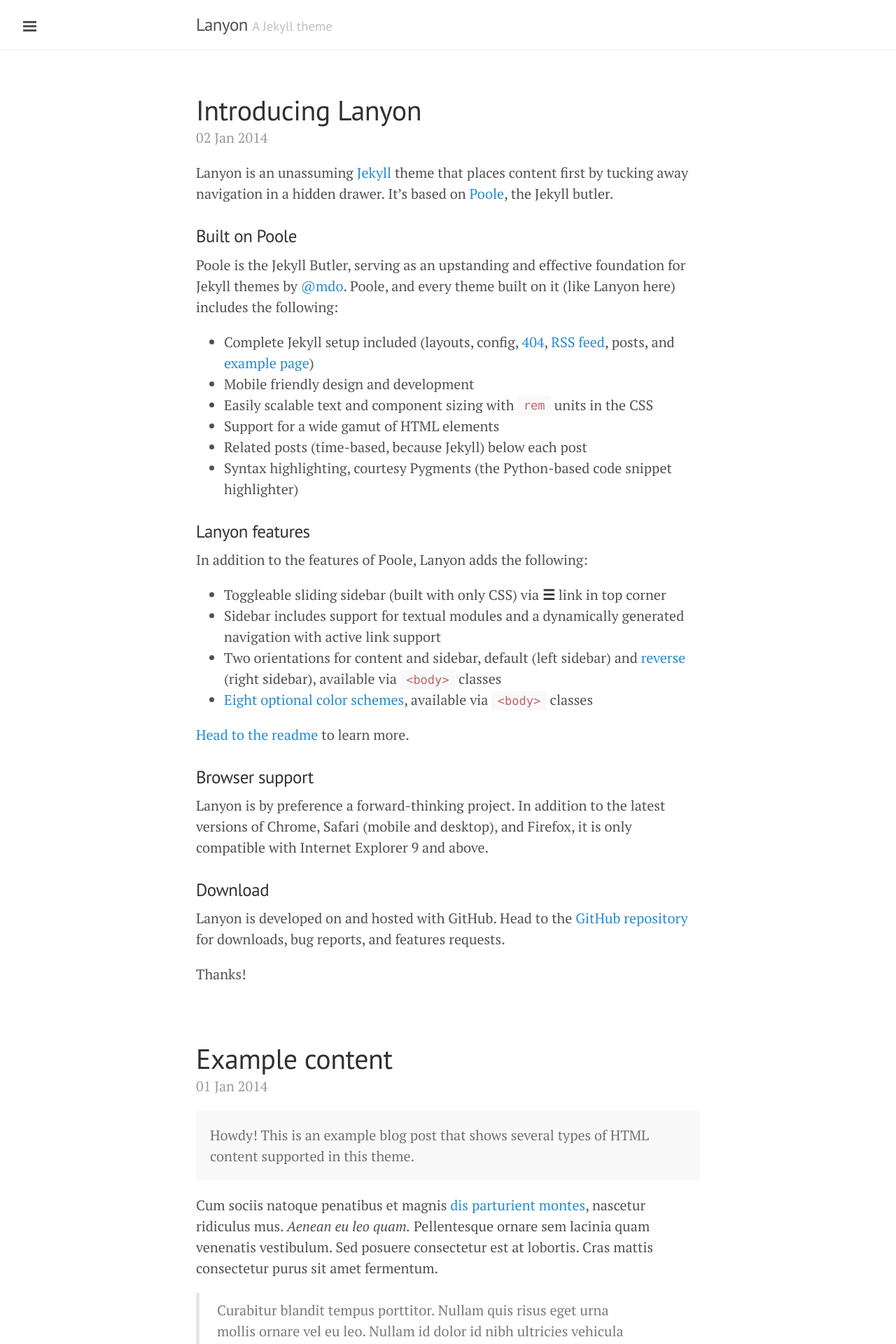
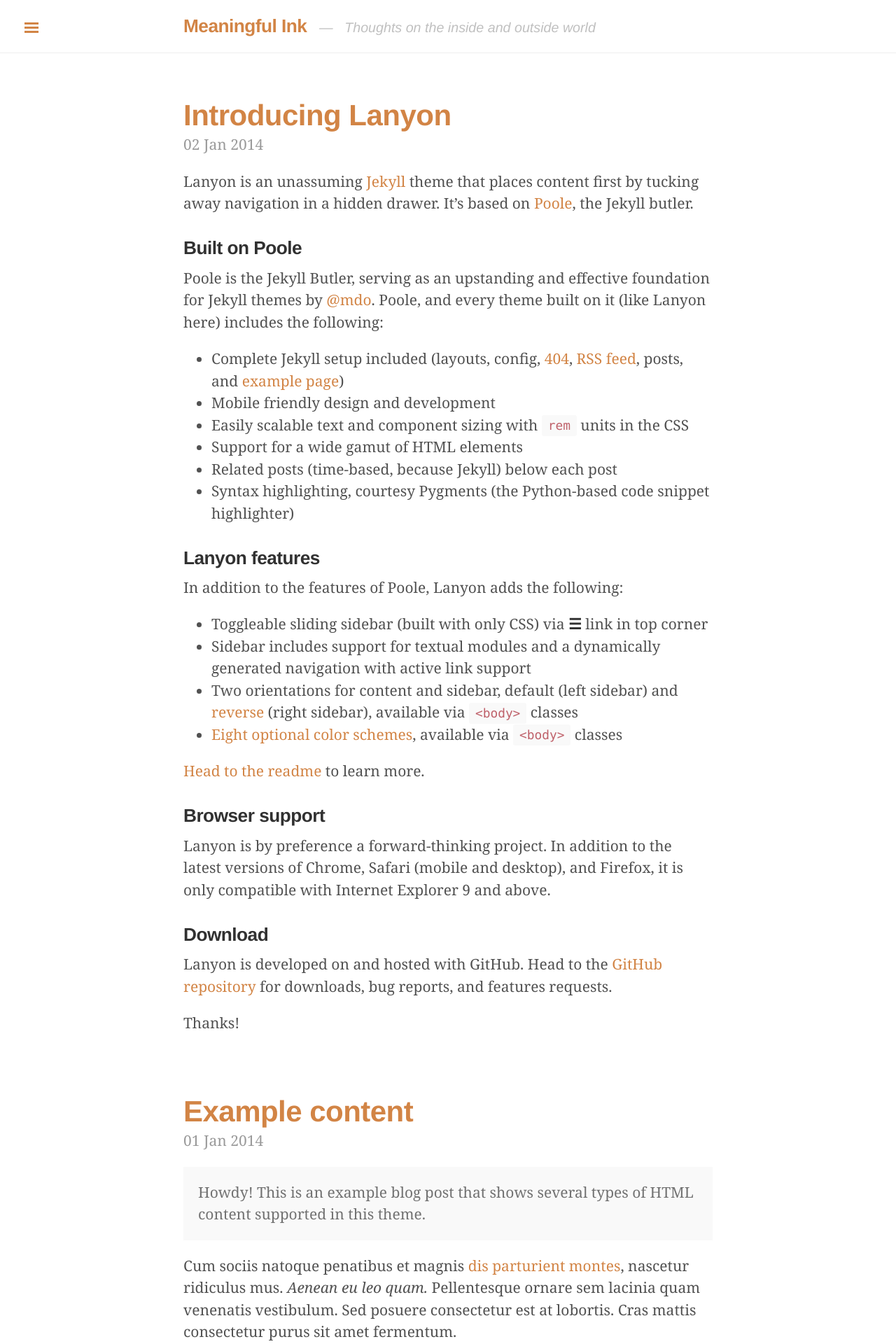
Before and after one commit to meaningfulink/meaningfulink.github.io, a Jekyll site: the page built from index.html, in a window 1280 px wide. Shown: the top 1920 px of the page at 70% size. Built offline with Jekyll 4.4.1, drawn with Linux system fonts in a browser that asks for light colours; some web fonts are replaced; Markdown is read by kramdown in place of the engine named in the settings; the list of posts is cut into pages by our own code.

Commit message:
Added some styles and content

```diff
--- a/_config.yml
+++ b/_config.yml
@@ -9,18 +9,18 @@ permalink:           pretty
 relative_permalinks: true
 
 # Setup
-title:               Lanyon
-tagline:             'A Jekyll theme'
-description:         'A reserved <a href="http://jekyllrb.com" target="_blank">Jekyll</a> theme that places the utmost gravity on content with a hidden drawer. Made by <a href="https://twitter.com/mdo" target="_blank">@mdo</a>.'
-url:                 http://lanyon.getpoole.com
+title:               Meaningful Ink
+tagline:             '&nbsp  — &nbsp Thoughts on the inside and outside world'
+description:         'Thoughts, essays, and short fiction imperfectly translated to the written word by a young man looking for meaning.'
+url:                 http://meaningful.ink
 baseurl:             /
 paginate:            5
 
 # About/contact
 author:
-  name:              Mark Otto
-  url:               https://twitter.com/mdo
-  email:             markdotto@gmail.com
+  name:              Meaningful Ink
+  url:               http://meaningful.ink
+  email:             e.grayham@protonmail.ch
 
 # Custom vars
 version:             1.0.0
--- a/_includes/head.html
+++ b/_includes/head.html
@@ -18,8 +18,7 @@
   <link rel="stylesheet" href="{{ site.baseurl }}public/css/poole.css">
   <link rel="stylesheet" href="{{ site.baseurl }}public/css/syntax.css">
   <link rel="stylesheet" href="{{ site.baseurl }}public/css/lanyon.css">
-  <link rel="stylesheet" href="http://fonts.googleapis.com/css?family=PT+Serif:400,400italic,700%7CPT+Sans:400">
-
+  <link rel="stylesheet" href="//brick.a.ssl.fastly.net/Alegreya:400,700,400i,700i/Alegreya+Sans:200,400,700,900,200i,400i,700i,900i">
   <!-- Icons -->
   <link rel="apple-touch-icon-precomposed" sizes="144x144" href="{{ site.baseurl }}public/apple-touch-icon-precomposed.png">
   <link rel="shortcut icon" href="{{ site.baseurl }}public/favicon.ico">
--- a/_includes/sidebar.html
+++ b/_includes/sidebar.html
@@ -25,10 +25,9 @@
       {% endif %}
     {% endfor %}
 
-    <a class="sidebar-nav-item" href="{{ site.github.repo }}/archive/v{{ site.version }}.zip">Download</a>
     <a class="sidebar-nav-item" href="{{ site.github.repo }}">GitHub project</a>
-    <span class="sidebar-nav-item">Currently v{{ site.version }}</span>
-  </nav>
+      <span class="sidebar-nav-item">~ Thanks for Visiting ~</span>
+    </nav>
 
   <div class="sidebar-item">
     <p>
--- a/_layouts/default.html
+++ b/_layouts/default.html
@@ -3,7 +3,7 @@
 
   {% include head.html %}
 
-  <body>
+  <body class="theme-base-09">
 
     {% include sidebar.html %}
 
@@ -14,7 +14,7 @@
         <div class="container">
           <h3 class="masthead-title">
             <a href="/" title="Home">{{ site.title }}</a>
-            <small>{{ site.tagline }}</small>
+            <small><em>{{ site.tagline }}</em></small>
           </h3>
         </div>
       </div>
--- a/public/css/lanyon.css
+++ b/public/css/lanyon.css
@@ -41,12 +41,12 @@ body {
 }
 
 html {
-  font-family: "PT Serif", Georgia, "Times New Roman", serif;
+  font-family: "Alegreya", Georgia, "Times New Roman", serif;
 }
 
 h1, h2, h3, h4, h5, h6 {
-  font-family: "PT Sans", Helvetica, Arial, sans-serif;
-  font-weight: 400;
+  font-family: "Alegreya", "Alegreya Sans", Helvetica, Arial, sans-serif;
+  font-weight: 700;
   color: #313131;
   letter-spacing: -.025rem;
 }
@@ -148,7 +148,7 @@ h1, h2, h3, h4, h5, h6 {
   width: 14rem;
   visibility: hidden;
   overflow-y: auto;
-  font-family: "PT Sans", Helvetica, Arial, sans-serif;
+  font-family: "Alegreya", "Alegreya Sans", Helvetica, Arial, sans-serif;
   font-size: .875rem; /* 15px */
   color: rgba(255,255,255,.6);
   background-color: #202020;
@@ -358,7 +358,7 @@ a.sidebar-nav-item:focus {
   overflow: hidden; /* clearfix */
   margin-left: -1rem;
   margin-right: -1rem;
-  font-family: "PT Sans", Helvetica, Arial, sans-serif;
+  font-family: "Alegreya", "Alegreya Sans", Helvetica, Arial, sans-serif;
   color: #ccc;
   text-align: center;
 }
--- a/public/css/poole.css
+++ b/public/css/poole.css
@@ -49,7 +49,7 @@ body {
 
 html {
   font-family: "Helvetica Neue", Helvetica, Arial, sans-serif;
-  font-size: 16px;
+  font-size: 21px !important;
   line-height: 1.5;
 }
 @media (min-width: 38em) {
@@ -389,7 +389,7 @@ tbody tr:nth-child(odd) th {
   overflow: hidden; /* clearfix */
   margin-left: -1rem;
   margin-right: -1rem;
-  font-family: "PT Sans", Helvetica, Arial, sans-serif;
+  font-family: "Alegreya", "Alegreya Sans", Helvetica, Arial, sans-serif;
   color: #ccc;
   text-align: center;
 }
```
Also changed, not shown: 9 other files.
